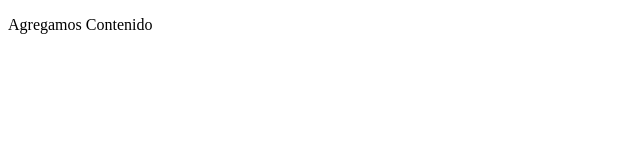
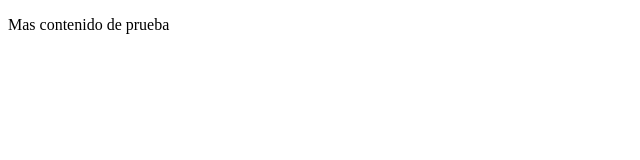
Before and after one commit to joelBrionesSW/ConfleisX01.github.io, a plain HTML site: page web/index.html in a window 1280 px wide. Shown: the full height of the page, 0-640 px from the left. Drawn offline with Linux system fonts and the light colour scheme.

Commit message:
Se volvio a actualizar el contenido del index

```diff
--- a/web/index.html
+++ b/web/index.html
@@ -6,6 +6,8 @@
     <title>Mejoramos Tu Vida</title>
 </head>
 <body>
-    <div class="container-fluid"><p>Agregamos Contenido</p></div>
+    <div class="container-fluid">
+        <p>Mas contenido de prueba</p>
+    </div>
 </body>
 </html>
```
